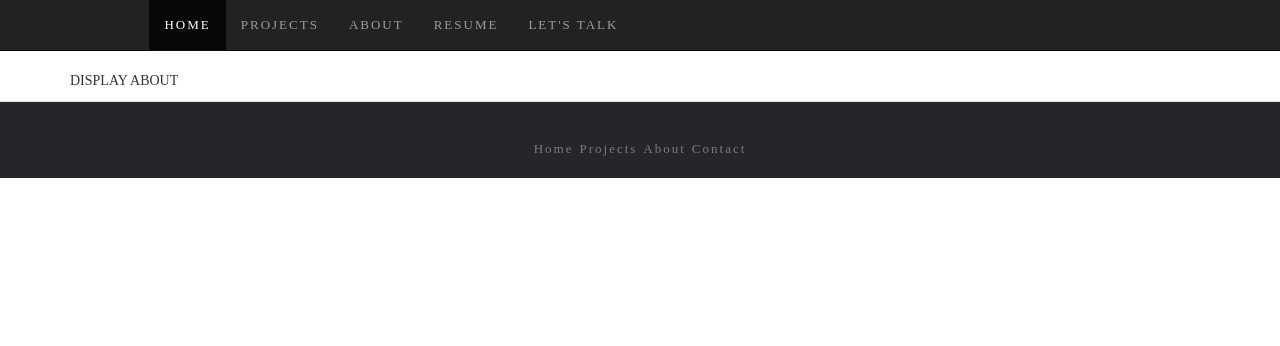
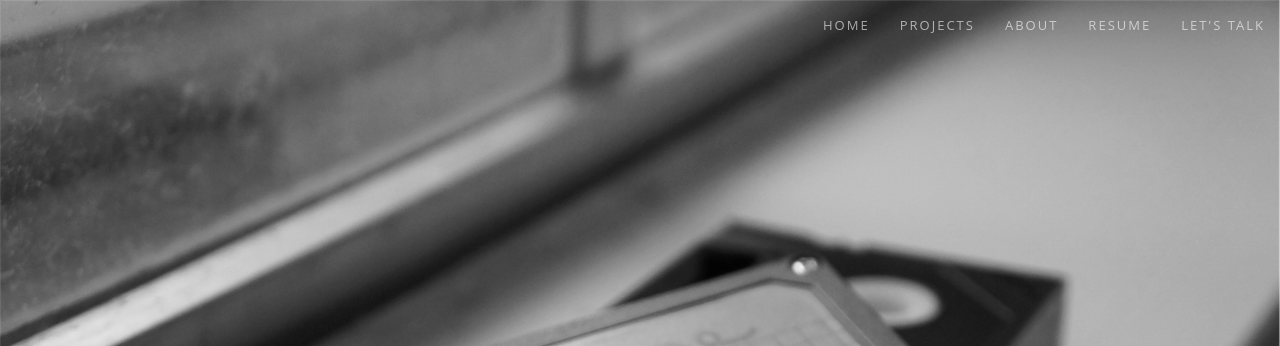
Before and after one commit to JockFax32/personal-portfolio, a plain HTML site: page index.html at #!/about in a window 1280 px wide. Shown: the top 346 px of the page. Drawn offline with nearby package versions, Linux system fonts and the light colour scheme; some packages are replaced by stand-ins of ours.

Commit message:
Background Images // ngIF statements

```diff
--- a/css/app.css
+++ b/css/app.css
@@ -1,11 +1,14 @@
 @import url(https://maxcdn.bootstrapcdn.com/bootstrap/3.3.5/css/bootstrap.min.css);
-body{
-    font-family: "proxima-nova"
+html, body {
+    height: 100%;
 }
 
+body{
+    font-family: 'Open Sans', Helvetica, sans-serif;
+}
 footer {
-    position:static;
-    bottom:10px;
+    position: fixed;
+    bottom:0px;
     border-top:1px solid #e3e3e3;
     width:100%;
     left:0px;
@@ -13,8 +16,29 @@ footer {
     padding:10px;
     background-color: #26262a
 }
-div #header{
-
+h4{
+    color:(26, 26, 26, 0.901961);
+    text-align: center;
+    font-style: oblique;
+    font-size: 30px;
+    padding-left: 60px;
+    padding-right: 60px;
+    margin-top: 40px;
+}
+p{
+  color: rgba(26,26,26,.6);
+  font-weight: 400;
+  text-align: center;
+  padding-right: 40px;
+  padding-left: 40px;
+  margin-bottom: 40px;
+}
+.backgroundImg{
+    min-width: 100%;
+    height: 600px;
+    background-size: cover;
+    background-repeat: no-repeat;
+    margin-bottom: 50px;
 }
 #nav-footer a{
     color:rgba(255,255,255,.4);
@@ -31,8 +55,35 @@ div #header{
     text-decoration: none;
     letter-spacing: 2px;
     font-weight: 400;
-    color: rgba(255,255,255,.8);
+    position: absolute;
+    width: 100%;
+    background-color: rgba(26,26,26,.00);
+    color:rgb(255,255,255);
+    border:none;
 }
+.navbar-inverse .navbar-nav>li>a{
+    color:rgba(255, 255, 255, 0.6);
+}
+.navbar-inverse .navbar-nav>li>a:hover{
+    color: rgba(255, 255, 255, 1);
+}
+.navbar-inverse .navbar-toggle{
+    border:none;
+}
+.navbar-inverse .navbar-collapse, .navbar-inverse .navbar-form{
+    border:none;
+}
+div #textOverlay{
+    padding-top: 350px;
+    color:rgba(255, 255, 255, 0.9);
+    font-size: 70px;
+    font-weight: bold;
+    letter-spacing: 4px;
+    text-align: center;
+}
+
+
+
 /*Change layout for non-mobile browsers*/
 @media screen and (min-width:768px){
 .navbar-brand{
--- a/index.html
+++ b/index.html
@@ -1,5 +1,5 @@
 <!DOCTYPE html>
-<html ng-app="myApp">
+<html>
   <head>
     <meta charset="utf-8">
     <meta http-equiv="X-UA-Compatible" content="IE=edge">
@@ -19,7 +19,7 @@
     <link href = "css/app.css" rel="stylesheet" type = "text/css"/>
 
   </head>
-  <body>
+  <body ng-app="myApp">
     <div>
       <header>
 
@@ -34,8 +34,8 @@
                 </div>
 
             <div class="collapse navbar-collapse navHeaderCollapse">
-              <ul class="nav navbar-nav">
-                <li class="active"><a ui-sref="home">HOME</a></li>
+              <ul class="nav navbar-nav navbar-right">
+                <li><a ui-sref="home">HOME</a></li>
                 <li><a ui-sref="projects">PROJECTS</a></li>
                 <li><a ui-sref="about">ABOUT</a></li>
                 <li><a ui-sref="resume">RESUME</a></li>
@@ -43,13 +43,12 @@
               </ul>
             </div>
           </nav>
+          </header>
 
+        <!-- This is where your content will display -->
 
+        <div ui-view></div>
 
-      <div class="container">
-        <!-- This is where your content will display -->
-        <div ui-view></div>
-      </div>
 
       <footer>
           <h3 id="nav-footer">
--- a/templates/about.html
+++ b/templates/about.html
@@ -1,6 +1,5 @@
 <!-- About Page -->
-<p>
-
-DISPLAY ABOUT
-
-</p>
+<div class="backgroundImg" style = "background-image: url('img/about.jpg')">
+    <p id="textOverlay">More Content</p>
+</div>
+<div class="container"></div>
```
Also changed, not shown: templates/contact.html (+4 -5 lines), templates/home.html (+17 -5 lines), templates/projects.html (+4 -4 lines), templates/resume.html (+4 -6 lines), img/about.jpg (added), img/contact.jpg (added), img/contact2.jpeg (added), img/projects.jpg (added), 5 other files.
